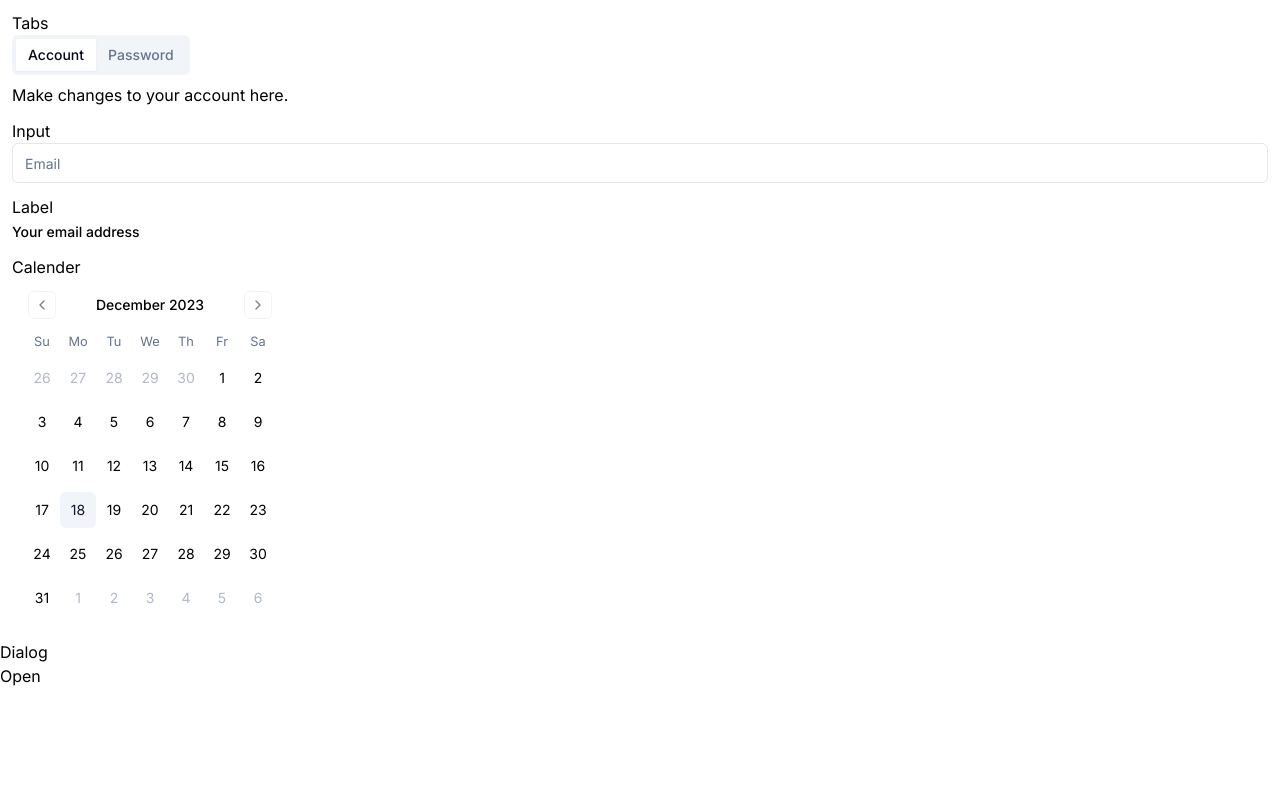
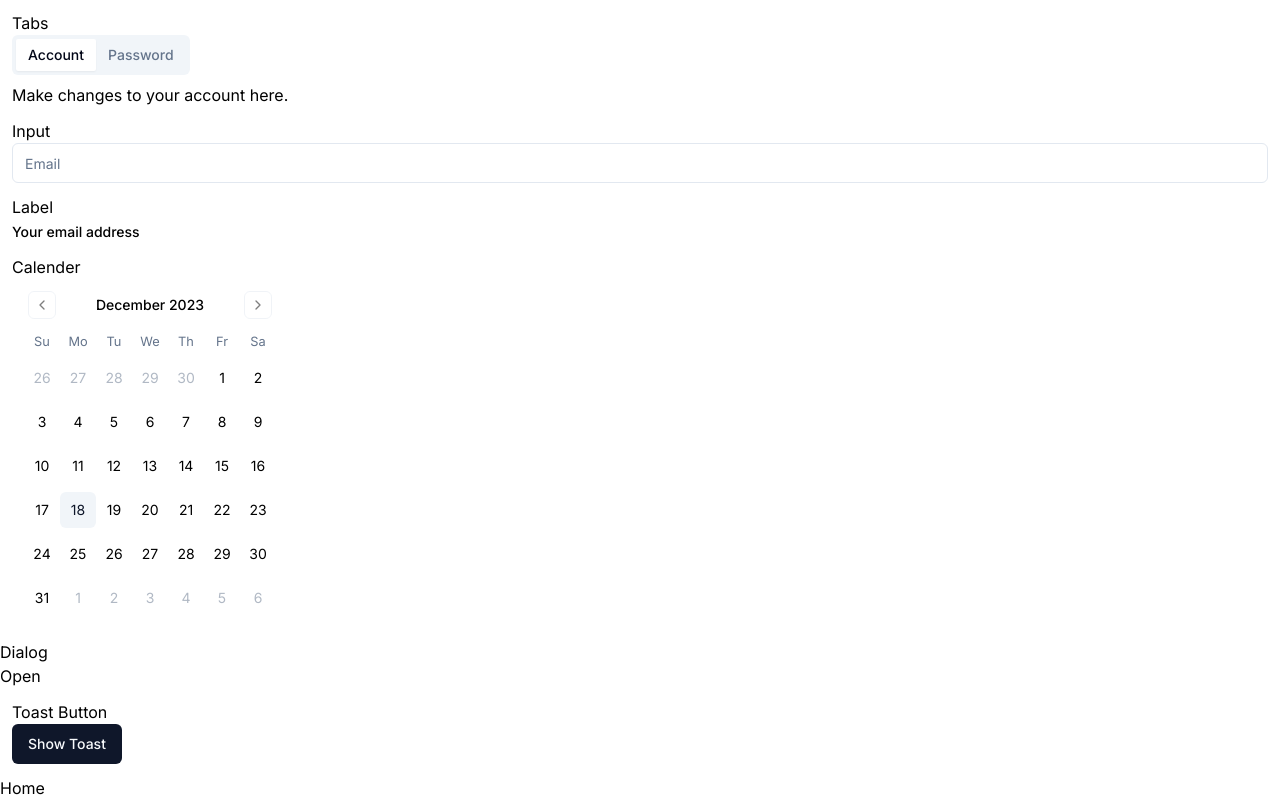
Before and after one commit to chemitaro/-shadcn_ui_trial, a Next.js app: page /playground in a window 1280 px wide. Shown: the part 656-1456 px from the top of the page. Before the commit the page ends 1344 px from the top, so only its background shows below. Built offline with nearby package versions, Linux system fonts and the light colour scheme.

Commit message:
Add ToastButton and Home link to PlaygroundPage

```diff
--- a/src/app/playground/page.tsx
+++ b/src/app/playground/page.tsx
@@ -45,6 +45,8 @@ import {
   DialogTitle,
   DialogTrigger,
 } from "@/components/ui/dialog"
+import { ToastButton } from "@/components/playground/ToastButton"
+import Link from 'next/link'
 
 
 
@@ -189,6 +191,19 @@ export default function PlaygroundPage() {
           </DialogContent>
         </Dialog>
       </div>
+      <div
+        className="m-3"
+      >
+        <p>Toast Button</p>
+        <ToastButton />
+      </div>
+      <div>
+        <Link
+          href="/"
+        >
+          Home
+        </Link>
+      </div>
     </>
   )
 }
```
